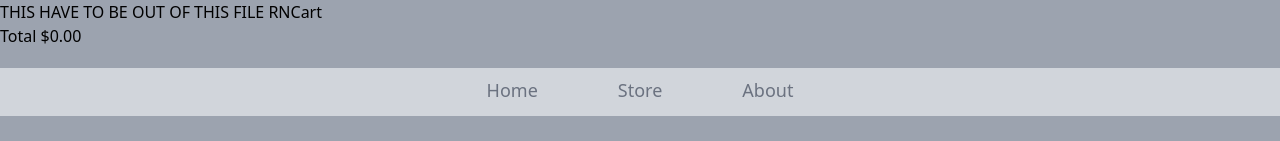
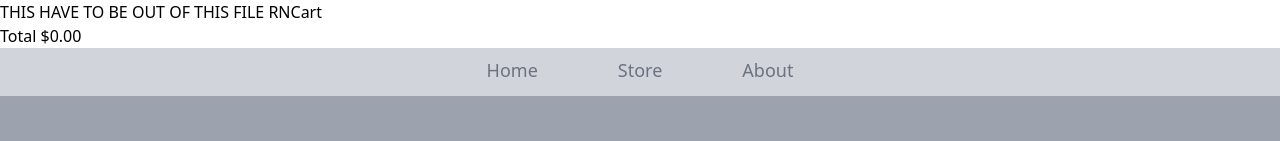
Before and after one commit to WellDN/React-ts-tailwind, a React (Vite) app: page /store in a window 1280 px wide. Shown: the top 141 px of the page. Built offline with nearby package versions, Linux system fonts and the light colour scheme.

Commit message:
ataraxia

```diff
--- a/src/Store.tsx
+++ b/src/Store.tsx
@@ -6,10 +6,10 @@ import  { ShoppingCart } from './pages/ShoppingCart'
 export function Store() {
   return (
     <>
-                {storeItems.map(item => (
-                  <div key={item.id}>
+     <ShoppingCart/>
+    {storeItems.map(item => (
+      <div key={item.id}>
                   <div className=""><body className="grid  gap-5 bg-gray-400 fixed">
-                      <ShoppingCart/>
         <nav className="flex  justify-center pt-2 bg-gray-300 h-12 w-full sm:">
         <div className="text-lg items-center text-gray-500">
        <Link to="/" className="mr-20 hover:text-gray-900">
--- a/src/hooks/StoreItem.tsx
+++ b/src/hooks/StoreItem.tsx
@@ -38,7 +38,7 @@ return(
             <button onClick={() => decreaseCartQuantity(id)}>-</button>
           </div><div>
             <button
-              onClick={() => removeFromCart(id)} //coloca storeitem e cartitem dentro desse componente, NÃO CRIA OUTRO!!
+              onClick={() => removeFromCart(id)}
             >
               Remove
             </button>
--- a/src/pages/Home.tsx
+++ b/src/pages/Home.tsx
@@ -3,6 +3,8 @@ import landscape from './assets/landscape.jpeg'
 import landscape2 from './assets/landscape2.jpeg'
 import landscape3 from './assets/landscape3.jpeg'
 import landscape4 from './assets/landscape4.jpeg'
+import { StoreItem } from '../hooks/StoreItem'
+import { ShoppingCartProvider } from '../hooks/context' //make add to cart in home page by taking the context or cartItem or create a new context
 
 export function Home() {
 
@@ -33,6 +35,11 @@ export function Home() {
       <div className="flex h-50 w-full justify-center">
 
 
+      <div className="pt-16">
+      <Link to="/store" className="text-1xl text-slate-600 hover:text-stone-800">
+      <button className='rounded-full p-1 border-2 border-slate-600 hover:border-slate-900' onClick={() => increaseCartQuantity(id)}>Add to cart
+      </button></Link>
+      </div>
 
 
       </div>
--- a/src/pages/ShoppingCart.tsx
+++ b/src/pages/ShoppingCart.tsx
@@ -11,7 +11,7 @@ type ShoppingCartProps = {
 export function ShoppingCart (/*ShoppingCartProps*/) {
   const { closeCart, cartItems } = useShoppingCart()
     return(
-      <div className="end">THIS HAVE TO BE OUT OF THIS FILE RN
+      <div className="">THIS HAVE TO BE OUT OF THIS FILE RN
       <button onClick={()=>"closeButton"}>
         <h1>Cart</h1>
       </button>
@@ -20,7 +20,7 @@ export function ShoppingCart (/*ShoppingCartProps*/) {
           {cartItems.map(item => (
             <CartItem key={item.id} {...item} />
           ))}
-          <div className="ms-auto fw-bold fs-5">
+          <div className="">
             Total{" "}
             {formatCurrency(
               cartItems.reduce((total, cartItem) => {
--- a/src/useLocalStorage.ts
+++ b/src/useLocalStorage.ts
@@ -1,8 +1,8 @@
 import { useEffect, useState } from "react"
 
-export function useLocalStorage<T>(key: string, initialValue: T | (() => T)) { //this component make whenever the actual value change it will refresh each time the value has a change, so whenever you increment something it gonna refresh with the actual data inside of it.
-  const [value, setValue] = useState<T>(() => {
-    const jsonValue = localStorage.getItem(key)
+export function useLocalStorage<T>(key: string, initialValue: T | (() => T)) {  //this component make whenever the actual value change it will refresh
+  const [value, setValue] = useState<T>(() => {     //each time the value has a change, so whenever you increment something it gonna
+    const jsonValue = localStorage.getItem(key)     //refresh with the actual data inside of it.
     if (jsonValue != null) return JSON.parse(jsonValue)
 
     if (typeof initialValue === "function") {
```
Also changed, not shown: src/hooks/context.tsx (+0 -12 lines).
